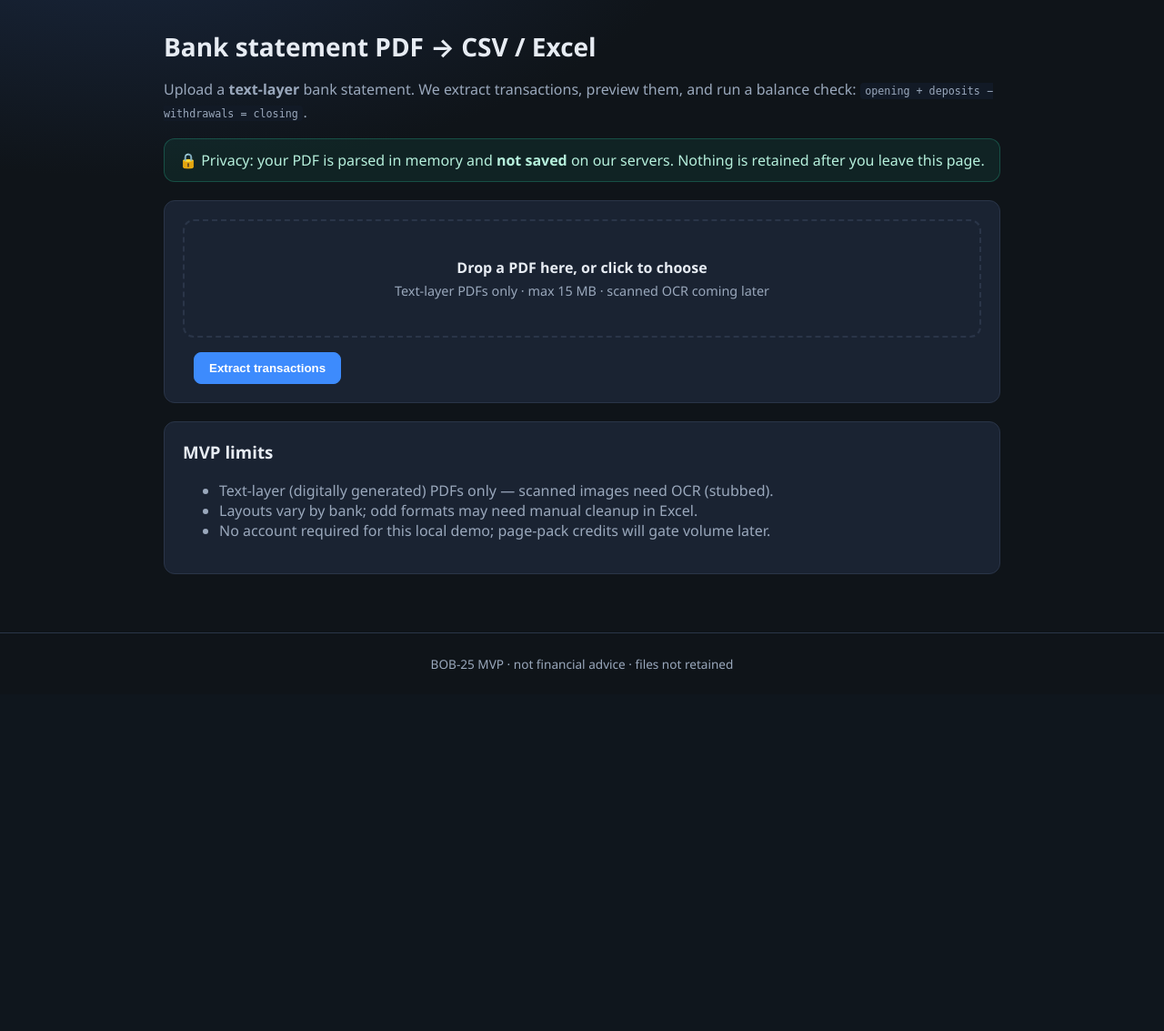
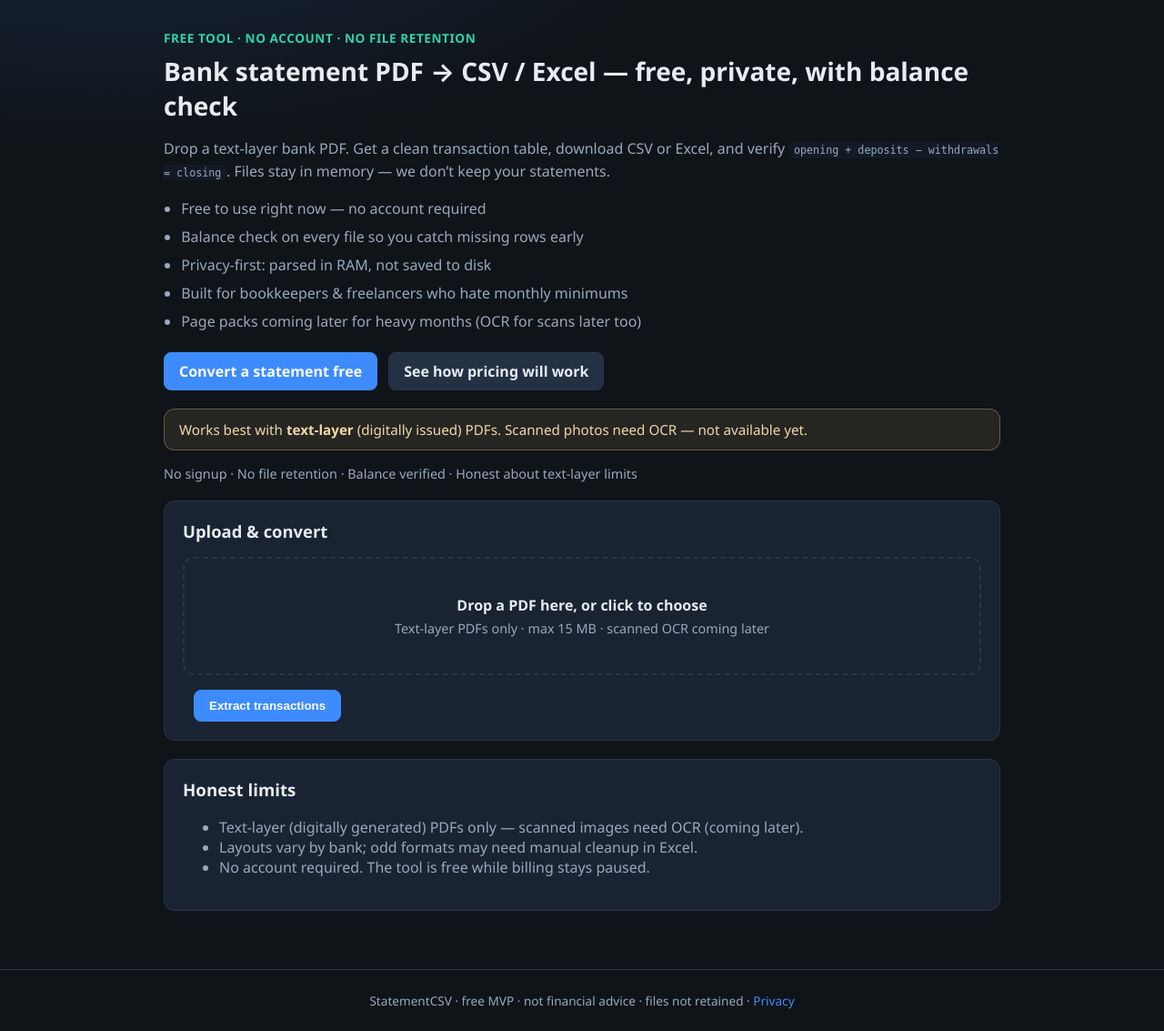
Before and after one commit to bobobo2026/statement-csv, a Flask app: page / in a window 1280 px wide. Shown: the part 55-1188 px from the top of the page at 91% size. Before the commit the page ends 791 px from the top, so only its background shows below. Run offline with Flask 3, Linux system fonts and the light colour scheme.

Commit message:
BOB-25: free-tool marketing copy + aggregate funnel counters
Rewrite homepage/pricing for free positioning (balance check, privacy,
no Paddle checkout). Add in-memory/file aggregate stats via /api/stats.

```diff
--- a/app.py
+++ b/app.py
@@ -3,7 +3,9 @@
 from __future__ import annotations
 
 import io
+import json
 import os
+import threading
 from pathlib import Path
 
 from flask import Flask, jsonify, render_template, request, send_file
@@ -13,9 +15,64 @@ from parser import parse_statement, transactions_to_csv, transactions_to_xlsx
 app = Flask(__name__, static_folder="static", template_folder="templates")
 app.config["MAX_CONTENT_LENGTH"] = 15 * 1024 * 1024  # 15 MB
 
+# --- Lightweight aggregate analytics (no PII, no file contents) ---
+_STATS_LOCK = threading.Lock()
+_STATS_PATH = Path(os.environ.get("STATS_PATH") or Path(__file__).resolve().parent / "tmp" / "stats.json")
+_ALLOWED_EVENTS = frozenset(
+    {
+        "page_view",
+        "file_selected",
+        "parse_ok",
+        "parse_fail",
+        "download_csv",
+        "download_xlsx",
+        "balance_pass",
+        "balance_fail",
+        "balance_unknown",
+    }
+)
+_stats: dict[str, int] = {k: 0 for k in _ALLOWED_EVENTS}
+
+
+def _load_stats() -> None:
+    global _stats
+    try:
+        if _STATS_PATH.is_file():
+            data = json.loads(_STATS_PATH.read_text(encoding="utf-8"))
+            if isinstance(data, dict):
+                with _STATS_LOCK:
+                    for k in _ALLOWED_EVENTS:
+                        if isinstance(data.get(k), int) and data[k] >= 0:
+                            _stats[k] = data[k]
+    except Exception:
+        pass
+
+
+def _persist_stats() -> None:
+    try:
+        _STATS_PATH.parent.mkdir(parents=True, exist_ok=True)
+        with _STATS_LOCK:
+            payload = dict(_stats)
+        tmp = _STATS_PATH.with_suffix(".tmp")
+        tmp.write_text(json.dumps(payload, indent=2), encoding="utf-8")
+        tmp.replace(_STATS_PATH)
+    except Exception:
+        pass
+
+
+def bump(event: str, n: int = 1) -> None:
+    if event not in _ALLOWED_EVENTS:
+        return
+    with _STATS_LOCK:
+        _stats[event] = _stats.get(event, 0) + n
+    _persist_stats()
+
+
+_load_stats()
+
 
 def paddle_config() -> dict:
-    """Public Paddle.js config from env. Empty token → checkout buttons stay disabled."""
+    """Public Paddle.js config from env. Checkout is intentionally off in marketing phase."""
     env = (os.environ.get("PADDLE_ENV") or "sandbox").strip().lower()
     if env not in ("sandbox", "production"):
         env = "sandbox"
@@ -25,12 +82,19 @@ def paddle_config() -> dict:
         "pro": (os.environ.get("PADDLE_PRICE_PRO") or "").strip(),
         "bulk": (os.environ.get("PADDLE_PRICE_BULK") or "").strip(),
     }
-    ready = bool(token) and any(prices.values())
+    # Force checkout off until user re-enables billing (marketing free phase).
+    checkout_enabled = (os.environ.get("PADDLE_CHECKOUT_ENABLED") or "").strip().lower() in (
+        "1",
+        "true",
+        "yes",
+    )
+    ready = bool(checkout_enabled) and bool(token) and any(prices.values())
     return {
         "env": env,
-        "client_token": token,
-        "prices": prices,
+        "client_token": token if checkout_enabled else "",
+        "prices": prices if checkout_enabled else {"starter": "", "pro": "", "bulk": ""},
         "ready": ready,
+        "checkout_enabled": checkout_enabled,
     }
 
 
@@ -44,11 +108,13 @@ def no_store(resp):
 
 @app.get("/")
 def index():
+    bump("page_view")
     return render_template("index.html")
 
 
 @app.get("/pricing")
 def pricing():
+    bump("page_view")
     return render_template("pricing.html", paddle=paddle_config())
 
 
@@ -60,33 +126,71 @@ def privacy():
 @app.get("/api/config")
 def api_config():
     cfg = paddle_config()
-    # Never invent tokens; only expose what env provides (client token is public by design).
     return jsonify(
         {
             "paddle": {
                 "env": cfg["env"],
                 "ready": cfg["ready"],
+                "checkout_enabled": cfg["checkout_enabled"],
                 "client_token_set": bool(cfg["client_token"]),
                 "prices_set": {k: bool(v) for k, v in cfg["prices"].items()},
             },
             "privacy": "uploads_not_retained",
+            "billing": "paused_free_tool",
         }
     )
+
+
+@app.post("/api/event")
+def api_event():
+    """Client-side funnel pings. Aggregate counts only — no filenames or PDF data."""
+    data = request.get_json(silent=True) or {}
+    event = (data.get("event") or "").strip()
+    if event not in _ALLOWED_EVENTS:
+        return jsonify({"ok": False, "message": "unknown event"}), 400
+    # page_view already counted on HTML routes; allow client duplicates only for UI events
+    bump(event)
+    return jsonify({"ok": True})
+
+
+@app.get("/api/stats")
+def api_stats():
+    """Public aggregate counters for the free funnel dashboard."""
+    with _STATS_LOCK:
+        out = dict(_stats)
+    return jsonify({"ok": True, "counters": out, "note": "aggregates only; no PII"})
 
 
 @app.post("/api/parse")
 def api_parse():
     if "file" not in request.files:
+        bump("parse_fail")
         return jsonify({"ok": False, "message": "No file uploaded."}), 400
     f = request.files["file"]
     if not f.filename:
+        bump("parse_fail")
         return jsonify({"ok": False, "message": "Empty filename."}), 400
     if not f.filename.lower().endswith(".pdf"):
+        bump("parse_fail")
         return jsonify({"ok": False, "message": "Only PDF files are accepted."}), 400
 
     pdf_bytes = f.read()
     result = parse_statement(pdf_bytes)
     del pdf_bytes  # drop as soon as parsing finishes
+
+    if result.get("error") == "no_text_layer" or (not result.get("ok") and not result.get("transactions")):
+        bump("parse_fail")
+    else:
+        bump("parse_ok")
+        bc = result.get("balance_check") or {}
+        passed = bc.get("passed")
+        if passed is True:
+            bump("balance_pass")
+        elif passed is False:
+            bump("balance_fail")
+        else:
+            bump("balance_unknown")
+
     return jsonify(result)
 
 
@@ -96,6 +200,7 @@ def download_csv():
     txs = data.get("transactions") or []
     csv_text = transactions_to_csv(txs)
     buf = io.BytesIO(csv_text.encode("utf-8"))
+    bump("download_csv")
     return send_file(
         buf,
         mimetype="text/csv",
@@ -110,6 +215,7 @@ def download_xlsx():
     txs = data.get("transactions") or []
     xlsx_bytes = transactions_to_xlsx(txs)
     buf = io.BytesIO(xlsx_bytes)
+    bump("download_xlsx")
     return send_file(
         buf,
         mimetype="application/vnd.openxmlformats-officedocument.spreadsheetml.sheet",
@@ -120,7 +226,14 @@ def download_xlsx():
 
 @app.get("/health")
 def health():
-    return jsonify({"status": "ok", "privacy": "uploads_not_retained", "paddle_ready": paddle_config()["ready"]})
+    return jsonify(
+        {
+            "status": "ok",
+            "privacy": "uploads_not_retained",
+            "billing": "paused_free_tool",
+            "paddle_ready": paddle_config()["ready"],
+        }
+    )
 
 
 if __name__ == "__main__":
@@ -128,4 +241,5 @@ if __name__ == "__main__":
     host = os.environ.get("HOST", "127.0.0.1")
     print(f"Bank Statement CSV — http://{host}:{port}")
     print("Privacy: uploaded PDFs are parsed in memory and not saved to disk.")
+    print("Billing: free tool phase — Paddle checkout disabled unless PADDLE_CHECKOUT_ENABLED=1")
     app.run(host=host, port=port, debug=os.environ.get("FLASK_DEBUG") == "1")
--- a/static/app.js
+++ b/static/app.js
@@ -15,6 +15,17 @@
 
   let selectedFile = null;
   let lastTransactions = [];
+
+  function track(event) {
+    try {
+      fetch("/api/event", {
+        method: "POST",
+        headers: { "Content-Type": "application/json" },
+        body: JSON.stringify({ event }),
+        keepalive: true,
+      }).catch(() => {});
+    } catch (_) {}
+  }
 
   function showError(msg) {
     errorEl.hidden = !msg;
@@ -40,6 +51,7 @@
     fileMeta.hidden = false;
     showError("");
     result.hidden = true;
+    track("file_selected");
   }
 
   dropzone.addEventListener("dragover", (e) => {
--- a/static/style.css
+++ b/static/style.css
@@ -105,3 +105,63 @@ td.num, th.num { text-align: right; font-variant-numeric: tabular-nums; }
   padding: 1.5rem; border-top: 1px solid var(--line);
 }
 code { background: #121a26; padding: .1rem .35rem; border-radius: 4px; font-size: .9em; }
+
+/* Marketing homepage / pricing */
+.kicker {
+  color: var(--accent2);
+  font-size: .85rem;
+  font-weight: 700;
+  letter-spacing: .04em;
+  text-transform: uppercase;
+  margin: 0 0 .5rem;
+}
+.feature-list {
+  margin: 1rem 0 1.25rem;
+  padding-left: 1.2rem;
+  color: var(--muted);
+  line-height: 1.6;
+}
+.feature-list li { margin: .35rem 0; }
+.cta-row {
+  display: flex;
+  flex-wrap: wrap;
+  gap: .75rem;
+  margin: 1rem 0 1.25rem;
+}
+.cta-row .btn { text-decoration: none; display: inline-block; text-align: center; }
+.limit-bar {
+  background: rgba(230, 192, 123, .1);
+  border: 1px solid rgba(230, 192, 123, .35);
+  padding: .75rem 1rem;
+  border-radius: var(--radius);
+  color: #f0d9a8;
+  font-size: .95rem;
+}
+.trust-bar {
+  color: var(--muted);
+  font-size: .9rem;
+  margin: 1rem 0 0;
+}
+.upload-heading { margin: 0 0 1rem; font-size: 1.15rem; }
+.banner-free {
+  display: inline-block;
+  background: rgba(45, 212, 168, .12);
+  border: 1px solid rgba(45, 212, 168, .4);
+  color: #b6f0dc;
+  font-weight: 700;
+  font-size: .9rem;
+  padding: .4rem .85rem;
+  border-radius: 999px;
+  margin: 0 0 1rem;
+}
+.price-card.coming-soon { opacity: .92; }
+.price-card .soon-label {
+  margin: 0;
+  text-align: center;
+  color: var(--warn);
+  font-size: .8rem;
+  font-weight: 700;
+  letter-spacing: .03em;
+  text-transform: uppercase;
+}
+.price-card a.btn { text-decoration: none; text-align: center; }
--- a/templates/index.html
+++ b/templates/index.html
@@ -3,14 +3,15 @@
 <head>
   <meta charset="utf-8" />
   <meta name="viewport" content="width=device-width, initial-scale=1" />
-  <title>Bank Statement → CSV / Excel</title>
+  <title>Free Bank Statement PDF → CSV / Excel — StatementCSV</title>
+  <meta name="description" content="Free bank statement PDF to CSV or Excel converter with balance check. No signup. Files parsed in memory — not retained. Text-layer PDFs only." />
   <link rel="stylesheet" href="/static/style.css" />
 </head>
 <body>
   <header class="top">
     <div class="brand">StatementCSV</div>
     <nav>
-      <a href="/">Convert</a>
+      <a href="/#upload-card">Convert</a>
       <a href="/pricing">Pricing</a>
       <a href="/privacy">Privacy</a>
     </nav>
@@ -18,19 +19,33 @@
 
   <main class="wrap">
     <section class="hero">
-      <h1>Bank statement PDF → CSV / Excel</h1>
+      <p class="kicker">Free tool · No account · No file retention</p>
+      <h1>Bank statement PDF → CSV / Excel — free, private, with balance check</h1>
       <p class="lead">
-        Upload a <strong>text-layer</strong> bank statement. We extract transactions,
-        preview them, and run a balance check:
-        <code>opening + deposits − withdrawals = closing</code>.
+        Drop a text-layer bank PDF. Get a clean transaction table, download CSV or Excel,
+        and verify <code>opening + deposits − withdrawals = closing</code>.
+        Files stay in memory — we don’t keep your statements.
       </p>
-      <p class="privacy">
-        🔒 Privacy: your PDF is parsed in memory and <strong>not saved</strong> on our servers.
-        Nothing is retained after you leave this page.
+      <ul class="feature-list">
+        <li>Free to use right now — no account required</li>
+        <li>Balance check on every file so you catch missing rows early</li>
+        <li>Privacy-first: parsed in RAM, not saved to disk</li>
+        <li>Built for bookkeepers &amp; freelancers who hate monthly minimums</li>
+        <li>Page packs coming later for heavy months (OCR for scans later too)</li>
+      </ul>
+      <div class="cta-row">
+        <a class="btn primary" href="#upload-card">Convert a statement free</a>
+        <a class="btn" href="/pricing">See how pricing will work</a>
+      </div>
+      <p class="limit-bar">
+        Works best with <strong>text-layer</strong> (digitally issued) PDFs.
+        Scanned photos need OCR — not available yet.
       </p>
+      <p class="trust-bar">No signup · No file retention · Balance verified · Honest about text-layer limits</p>
     </section>
 
     <section class="card" id="upload-card">
+      <h2 class="upload-heading">Upload &amp; convert</h2>
       <label class="drop" id="dropzone" for="file-input">
         <input type="file" id="file-input" accept="application/pdf,.pdf" hidden />
         <span class="drop-title">Drop a PDF here, or click to choose</span>
@@ -72,17 +87,17 @@
     </section>
 
     <section class="card muted-card">
-      <h3>MVP limits</h3>
+      <h3>Honest limits</h3>
       <ul>
-        <li>Text-layer (digitally generated) PDFs only — scanned images need OCR (stubbed).</li>
+        <li>Text-layer (digitally generated) PDFs only — scanned images need OCR (coming later).</li>
         <li>Layouts vary by bank; odd formats may need manual cleanup in Excel.</li>
-        <li>No account required for this local demo; page-pack credits will gate volume later.</li>
+        <li>No account required. The tool is free while billing stays paused.</li>
       </ul>
     </section>
   </main>
 
   <footer class="foot">
-    <span>BOB-25 MVP · not financial advice · files not retained</span>
+    <span>StatementCSV · free MVP · not financial advice · files not retained · <a href="/privacy">Privacy</a></span>
   </footer>
   <script src="/static/app.js"></script>
 </body>
```
Also changed, not shown: ANALYTICS.md (added, +25 -0 lines), templates/pricing.html (+22 -52 lines), templates/privacy.html (+5 -3 lines).
